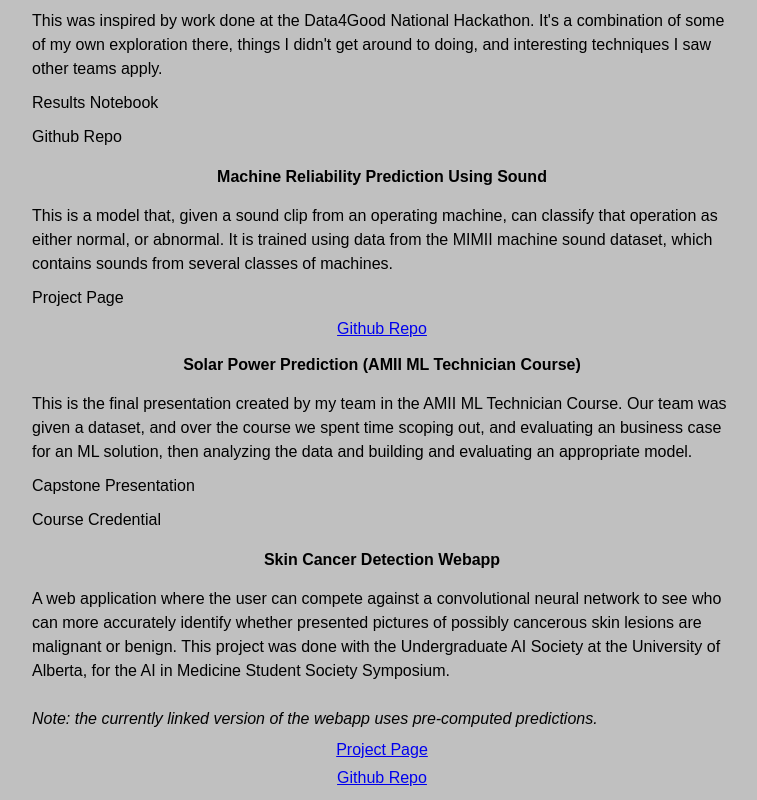
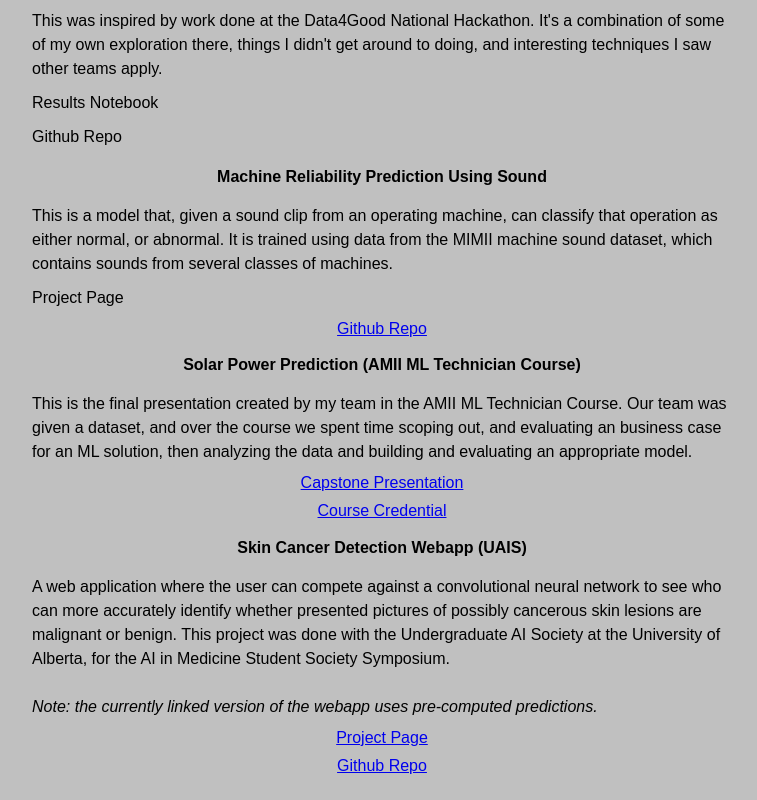
Before and after one commit to PeterFriedrich/main-portfolio, a plain HTML site: page test.html in a window 1280 px wide. Shown: the part 584-1384 px from the top of the page, without its empty margins (258-1015 px from the left). Drawn offline with Linux system fonts and the light colour scheme.

Commit message:
fixed link opening, small heading changes

```diff
--- a/test.html
+++ b/test.html
@@ -52,11 +52,11 @@
     <div id="solar">
         <h2>Solar Power Prediction (AMII ML Technician Course)</h2>
         <p>This is the final presentation created by my team in the AMII ML Technician Course. Our team was given a dataset, and over the course we spent time scoping out, and evaluating an business case for an ML solution, then analyzing the data and building and evaluating an appropriate model.</p>
-        <p>Capstone Presentation</p>
-        <p>Course Credential</p>
+        <a href="https://drive.google.com/file/d/1RYrlBtPEHg3oOhTToLcLWPNEvqMuHOBY/view"target="_blank">Capstone Presentation</a>
+        <a href="https://www.credential.net/cb47bf4c-ac11-4417-8021-36e4b535b650#gs.qlj289" target="_blank">Course Credential</a>
 
     <div id="skin">
-        <h2>Skin Cancer Detection Webapp</h2>
+        <h2>Skin Cancer Detection Webapp (UAIS)</h2>
         <p>A web application where the user can compete against a convolutional neural network to see who can more accurately identify whether presented pictures of possibly cancerous skin lesions are malignant or benign. This project was done with the Undergraduate AI Society at the University of Alberta, for the AI in Medicine Student Society Symposium.<br><br><em> Note: the currently linked version of the webapp uses pre-computed predictions. </em></p>
         <a href="https://undergraduateartificialintelligenceclub.github.io/skin_cancer/" target="_blank">Project Page</a>
         <a href="https://github.com/UndergraduateArtificialIntelligenceClub/skin_cancer" target="_blank">Github Repo</a>
```
